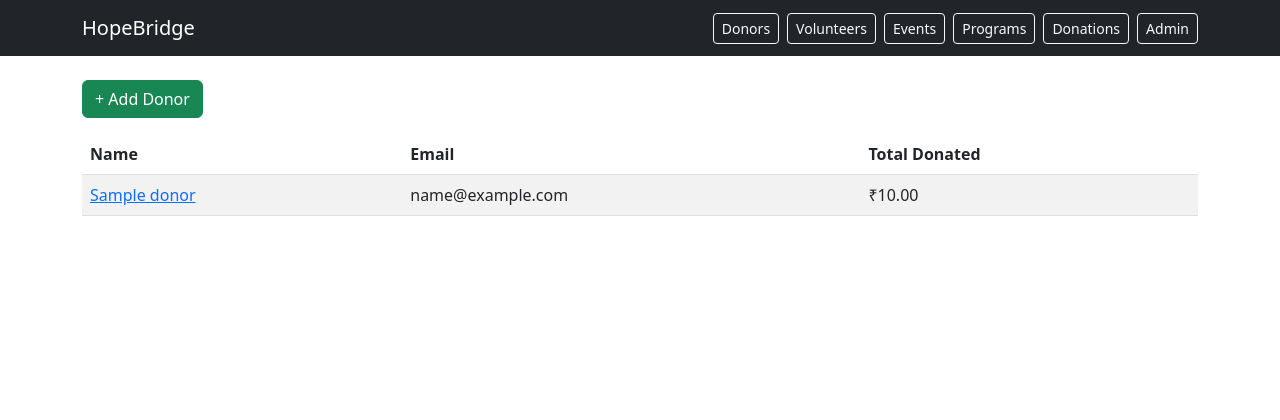
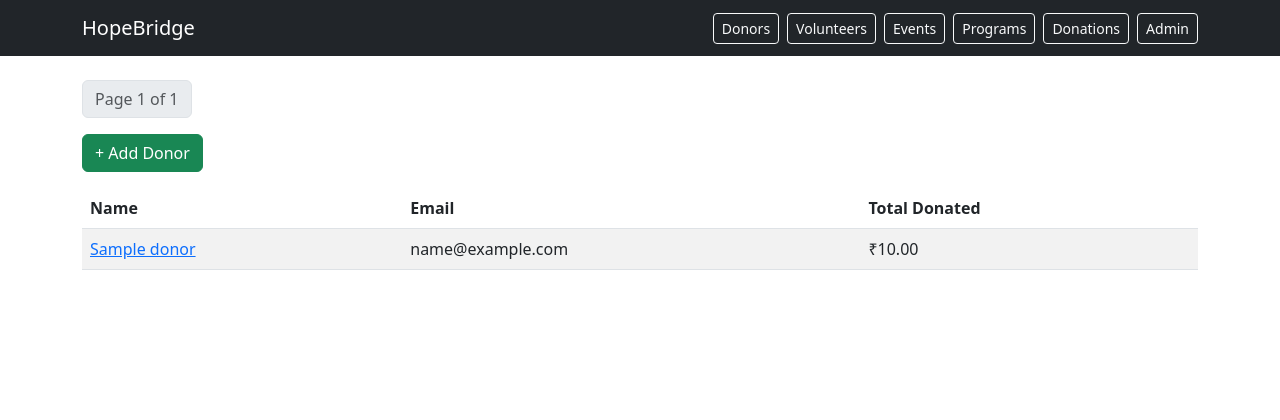
Before and after one commit to Maulik-Ujeniya/hopebridge, a Django app: page /donors/ in a window 1280 px wide. Shown: the top 420 px of the page. Run offline with Django 5.2, Linux system fonts and the light colour scheme; tables that the repository leaves empty hold one stand-in row (values such as "Sample post").

Commit message:
Add pagination to Donors list page

```diff
--- a/donors/templates/donors/donor_list.html
+++ b/donors/templates/donors/donor_list.html
@@ -8,6 +8,21 @@
    {% extends 'base.html' %}
 
 {% block content %}
+<nav>
+    <ul class="pagination">
+        {% if donors.has_previous %}
+            <li class="page-item"><a class="page-link" href="?page=1">First</a></li>
+            <li class="page-item"><a class="page-link" href="?page={{ donors.previous_page_number }}">Previous</a></li>
+        {% endif %}
+
+        <li class="page-item disabled"><span class="page-link">Page {{ donors.number }} of {{ donors.paginator.num_pages }}</span></li>
+
+        {% if donors.has_next %}
+            <li class="page-item"><a class="page-link" href="?page={{ donors.next_page_number }}">Next</a></li>
+            <li class="page-item"><a class="page-link" href="?page={{ donors.paginator.num_pages }}">Last</a></li>
+        {% endif %}
+    </ul>
+</nav>
 <a href="/donors/add/" class="btn btn-success mb-3">+ Add Donor</a>
 <table class="table table-striped">
     <thead>
--- a/donors/views.py
+++ b/donors/views.py
@@ -1,6 +1,7 @@
 from django.shortcuts import render, get_object_or_404, redirect
 from .models import Donor
 from .forms import DonorForm
+from django.core.paginator import Paginator
 # Create your views here.
 
 def donor_list(request):
@@ -40,3 +41,10 @@ def donor_delete(request, donor_id):
         donor.delete()
         return redirect('donor_list')
     return render(request, 'donors/donor_confirm_delete.html', {'donor': donor})
+
+def donor_list(request):
+    donor_list = Donor.objects.all()
+    paginator = Paginator(donor_list, 5)  # 5 donors per page
+    page_number = request.GET.get('page')
+    donors = paginator.get_page(page_number)
+    return render(request, 'donors/donor_list.html', {'donors': donors})
```
